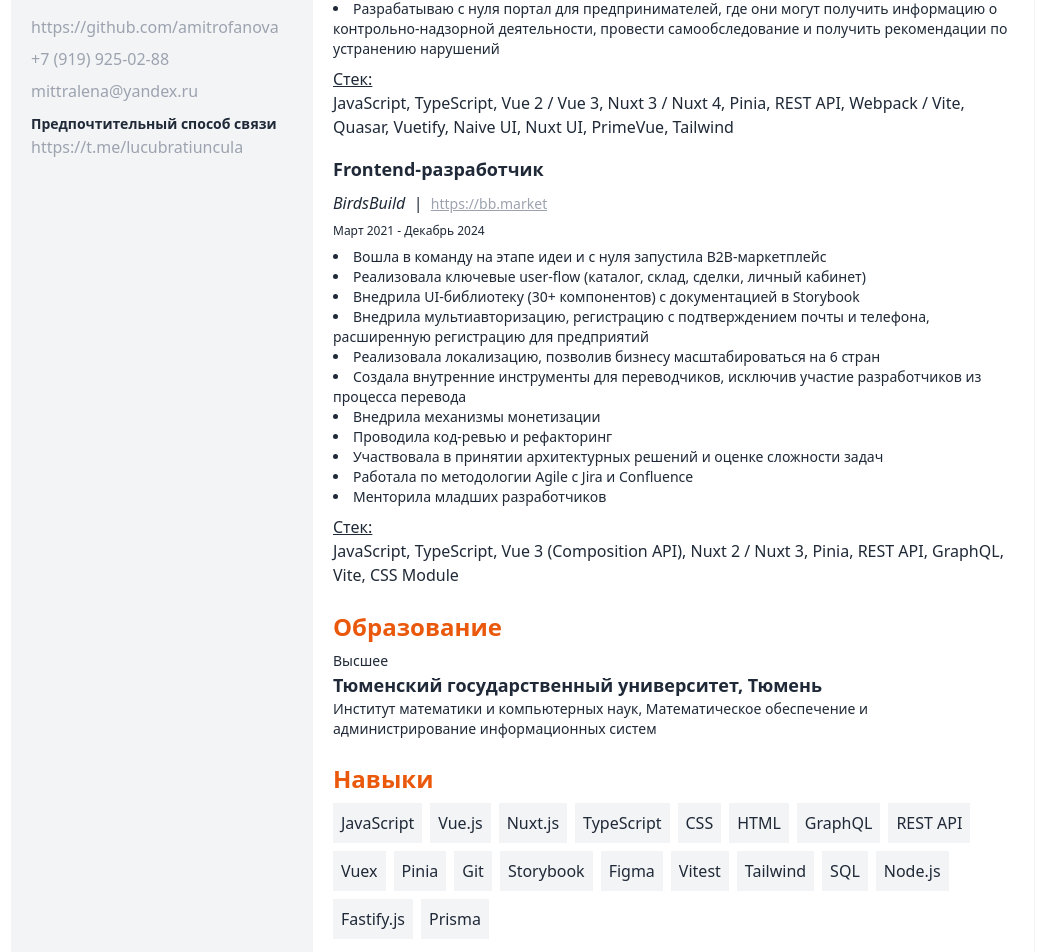
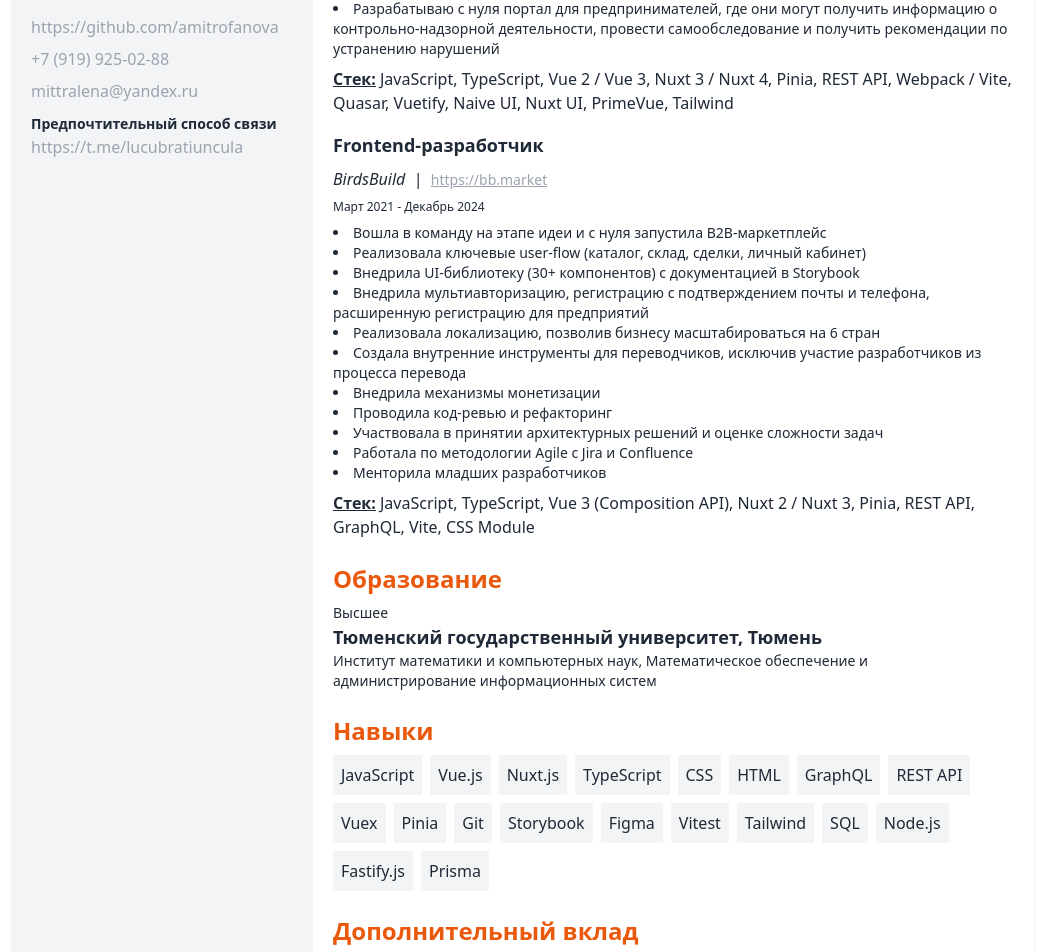
Before and after one commit to amitrofanova/resume, a Vue app: page / in a window 1280 px wide. Shown: the part 293-1245 px from the top of the page, without its empty margins (117-1159 px from the left). Built offline with nearby package versions, Linux system fonts and the light colour scheme.

Commit message:
fix semantic

```diff
--- a/src/App.vue
+++ b/src/App.vue
@@ -21,7 +21,7 @@ const { data, error, loading } = useFetch(`${baseUrl}data.json`);
       <ThemeToggle />
     </header>
     <main class="md:flex">
-      <section class="md:w-1/2 flex flex-col gap-10 p-5 bg-surface text-text">
+      <div class="md:w-1/2 flex flex-col gap-10 p-5 bg-surface text-text">
         <DescriptionBlock>
           <template #name>
             {{ data.name }}
@@ -34,13 +34,13 @@ const { data, error, loading } = useFetch(`${baseUrl}data.json`);
           </template>
         </DescriptionBlock>
         <ContactsBlock :contacts="data.contacts" />
-      </section>
-      <section class="grow p-5 pb-20 bg-bg text-text border-r border-[var(--color-surface)]">
+      </div>
+      <div class="grow p-5 pb-20 bg-bg text-text border-r border-[var(--color-surface)]">
         <ExperienceBlock :items="data.experience" />
         <EducationBlock :data="data.education" />
         <SkillsBlock :data="data.skills" />
         <ContributionBlock :data="data.contribution" />
-      </section>
+      </div>
     </main>
   </div>
   <div v-else-if="error">{{ error }}</div>
@@ -89,12 +89,12 @@ const { data, error, loading } = useFetch(`${baseUrl}data.json`);
     align-items: stretch;
   }
 
-  main > section:first-child {
+  main > div:first-child {
     flex: 0 0 40%;
     width: 40%;
   }
 
-  main > section:last-child {
+  main > div:last-child {
     flex: 1 1 auto;
     padding-bottom: 1.25rem;
   }
--- a/src/components/ContactsBlock.vue
+++ b/src/components/ContactsBlock.vue
@@ -23,12 +23,16 @@ const getLink = (item: ContactItem) => {
 <template>
   <ul class="flex flex-col gap-2">
     <li v-for="(contact, index) in contacts" :key="index">
-      <span v-if="contact?.preferable" class="font-bold text-sm font-bold"
+      <span v-if="contact?.preferable" class="text-sm font-bold"
         >Предпочтительный способ связи</span
       >
-      <a :href="getLink(contact)" target="_blank" class="block text-secondary hover:underline">{{
-        contact.value
-      }}</a>
+      <a
+        :href="getLink(contact)"
+        :target="['phone', 'email'].includes(contact.type) ? undefined : '_blank'"
+        :aria-label="`${contact.type}: ${contact.value}`"
+        class="block text-secondary hover:underline"
+        >{{ contact.value }}</a
+      >
     </li>
   </ul>
 </template>
--- a/src/components/ContributionBlock.vue
+++ b/src/components/ContributionBlock.vue
@@ -7,8 +7,10 @@ defineProps<Props>();
 </script>
 
 <template>
-  <BaseHeader headingLevel="h2">Дополнительный вклад</BaseHeader>
-  <p v-for="(item, index) in data" :key="index">
-    {{ item }}
-  </p>
+  <section>
+    <BaseHeader headingLevel="h2">Дополнительный вклад</BaseHeader>
+    <p v-for="(item, index) in data" :key="index">
+      {{ item }}
+    </p>
+  </section>
 </template>
--- a/src/components/EducationBlock.vue
+++ b/src/components/EducationBlock.vue
@@ -9,8 +9,10 @@ defineProps<Props>();
 </script>
 
 <template>
-  <BaseHeader headingLevel="h2">Образование</BaseHeader>
-  <p class="text-sm">{{ data.level }}</p>
-  <p class="text-lg font-bold">{{ data.university }}</p>
-  <p class="text-sm">{{ data.faculty }}, {{ data.specialisation }}</p>
+  <section>
+    <BaseHeader headingLevel="h2">Образование</BaseHeader>
+    <p class="text-sm">{{ data.level }}</p>
+    <p class="text-lg font-bold">{{ data.university }}</p>
+    <p class="text-sm">{{ data.faculty }}, {{ data.specialisation }}</p>
+  </section>
 </template>
--- a/src/components/ExperienceBlock.vue
+++ b/src/components/ExperienceBlock.vue
@@ -11,14 +11,16 @@ const getStaskString = (stackArray: string[]) => stackArray.join(', ');
 </script>
 
 <template>
+  <section>
     <BaseHeader headingLevel="h2">Опыт работы</BaseHeader>
-  <div v-for="item in items" :key="item.jobTitle" class="grid gap-2">
+    <section v-for="item in items" :key="item.jobTitle" class="grid gap-2">
       <h3 class="mt-4 text-lg font-bold">{{ item.jobTitle }}</h3>
       <div>
         <span class="italic">{{ item.companyName }}</span>
         &nbsp;|&nbsp;
         <a
           :href="item.companyWebsite"
+          :aria-label="`Сайт компании ${item.companyName}`"
           target="_blank"
           class="text-sm text-gray-400 underline hover:no-underline"
         >
@@ -30,8 +32,9 @@ const getStaskString = (stackArray: string[]) => stackArray.join(', ');
         <li v-for="task in item.tasks" :key="task" class="text-sm">{{ task }}</li>
       </ul>
       <div v-if="item.stack?.length">
-      <h4 class="text-md underline">Стек:</h4>
+        <strong class="text-md underline">Стек:</strong>
         {{ getStaskString(item.stack) }}
       </div>
-  </div>
+    </section>
+  </section>
 </template>
--- a/src/components/SkillsBlock.vue
+++ b/src/components/SkillsBlock.vue
@@ -9,10 +9,12 @@ defineProps<Props>();
 </script>
 
 <template>
-  <BaseHeader headingLevel="h2">Навыки</BaseHeader>
-  <div class="flex flex-wrap gap-2">
-    <div v-for="(item, index) in data" :key="index" class="p-2 bg-surface">
-      {{ Object.keys(item)[0] }}
+  <section>
+    <BaseHeader headingLevel="h2">Навыки</BaseHeader>
+    <div class="flex flex-wrap gap-2">
+      <div v-for="(item, index) in data" :key="index" class="p-2 bg-surface">
+        {{ Object.keys(item)[0] }}
+      </div>
     </div>
-  </div>
+  </section>
 </template>
```
Lines whose indentation alone changed are shown as unchanged.
